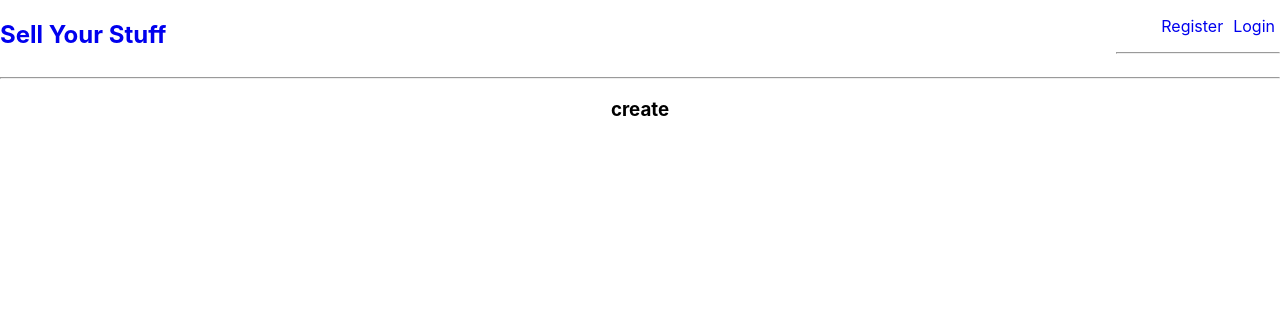
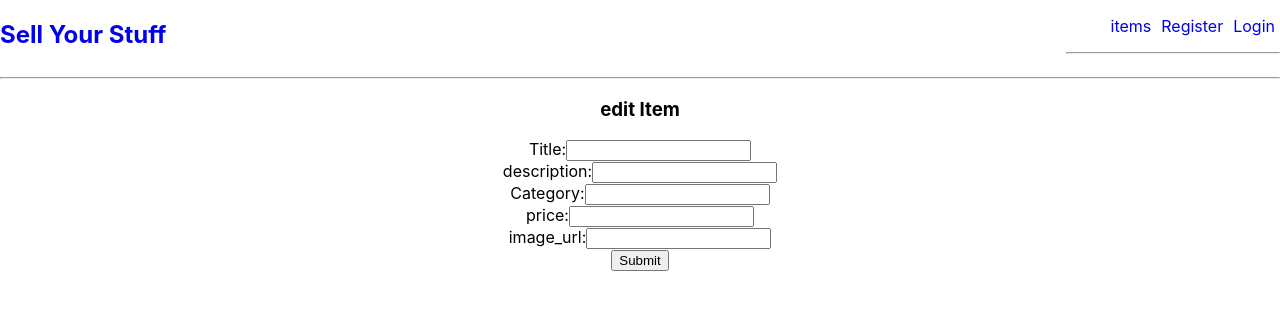
Before and after one commit to GAJimmyMoy/sellyourstuff, a React (Create React App) app in the folder client/: page /items/new in a window 1280 px wide. Shown: the top 310 px of the page. Built offline with nearby package versions, Linux system fonts and the light colour scheme.

Commit message:
edit page

```diff
--- a/client/src/App.css
+++ b/client/src/App.css
@@ -18,3 +18,16 @@ li{
 a{
   text-decoration: none;
 }
+
+.card{
+  height: 300px;
+  width: 300px;
+  border: 1px solid black;
+  margin: 10px;
+}
+.card_container{
+  display: flex;
+  flex-direction: row;
+  flex-wrap: wrap;
+  padding: 30px;
+}
--- a/client/src/App.js
+++ b/client/src/App.js
@@ -3,8 +3,13 @@ import './App.css';
 import Layout from './layouts/Layout';
 import { useState, useEffect } from 'react';
 import Login from './screens/Login';
+import Items from './screens/Items';
+import ItemDetails from './screens/ItemDetails'
+import MainContainer from './containers/MainContainer'
 import Register from './screens/Register';
+import CreateItem from './screens/CreateItem'
 import { loginUser, registerUser , verifyUser, removeToken} from './services/auth';
+import Edititem from './screens/Edititem';
 function App() {
   const [currentUser, setCurrentUser] = useState(null);
   const history = useHistory();
@@ -28,6 +33,8 @@ function App() {
     history.push('/')
   }
 
+
+
   const handleLogout = () => {
     setCurrentUser(null)
     localStorage.removeItem('authToken');
@@ -46,20 +53,24 @@ function App() {
             <Login handleLogin={handleLogin }/>
           </Route>
           <Route path='/items/:id/edit'>
-          <h3>update</h3>
+
+            <Edititem/>
           </Route>
           <Route path='/items/new'>
-          <h3>create</h3>
+          <CreateItem/>
           </Route>
           <Route path='/items/:id'>
-            <h3>get one</h3>
+            <h3>items id</h3>
+            <ItemDetails/>
           </Route>
           <Route path='/items'>
-          <h3>get all</h3>
+          <MainContainer/>
           </Route>
           <Route exact path='/'>
-          <h3>home page</h3>
+            <h3>home page</h3>
+            <MainContainer/>
           </Route>
+
 
         </Switch>
       </Layout>
--- a/client/src/components/Nav.jsx
+++ b/client/src/components/Nav.jsx
@@ -1,5 +1,6 @@
 import React from 'react'
-import {Link} from 'react-router-dom'
+import { Link } from 'react-router-dom'
+
 export default function Nav(props) {
   const { currentUser, handleLogout } = props;
   return (
@@ -17,7 +18,7 @@ export default function Nav(props) {
               <ul>
                 <li>
                 <p>{currentUser.username}</p>
-                <Link to='/register'>items</Link>
+
               </li>
               <li>
               <button onClick={handleLogout}> LogOut</button>
@@ -25,6 +26,9 @@ export default function Nav(props) {
             </ul>
             </> :
               <ul>
+                 <li>
+                 <Link to='/items'>items</Link>
+              </li>
               <li>
                 <Link to='/register'>Register</Link>
               </li>
@@ -36,8 +40,8 @@ export default function Nav(props) {
           <hr/>
           {
             currentUser && <>
-              <Link>items</Link>
-              <Link>categories</Link>
+              <Link to='/items'>items</Link>
+              <Link to='/items/new'>create</Link>
               </>
           }
 
--- /dev/null
+++ b/client/src/containers/MainContainer.jsx
@@ -0,0 +1,40 @@
+import React from 'react'
+import { Switch, Route } from 'react-router-dom'
+import Category from '../screens/Category'
+import { useState, useEffect } from 'react'
+import { getAllCategories } from '../services/category'
+import { getAllItems } from '../services/items'
+import Items from '../screens/Items'
+export default function MainContainer() {
+  const [items, setItems] = useState([])
+  const [category, setCategory] = useState([])
+
+  useEffect(() => {
+    const fetchCategory = async () => {
+      const categoryData = await getAllCategories();
+    setCategory(categoryData)
+    }
+    fetchCategory()
+  }, [])
+  useEffect(() => {
+    const fetchItems = async () => {
+      const itemData = await getAllItems();
+    setItems(itemData)
+    }
+    fetchItems()
+  }, [])
+  return (
+    <div>
+      <Switch>
+        <Route path='/category'>
+          <Category
+          category={category}/>
+        </Route>
+        <Route path='/items'>
+          <Items
+          items={items}/>
+        </Route>
+      </Switch>
+    </div>
+  )
+}
--- /dev/null
+++ b/client/src/screens/Category.jsx
@@ -0,0 +1,16 @@
+import React from 'react'
+
+export default function Category(props) {
+  const { category } = props;
+  return (
+    <div>
+      <h3>category</h3>
+      {
+        category.map(categ => (
+
+          <p key={category.id}>{category.name}</p>
+
+        ))}
+    </div>
+  )
+}
--- /dev/null
+++ b/client/src/screens/CreateItem.jsx
@@ -0,0 +1,74 @@
+import React from 'react'
+import {useState} from 'react'
+export default function CreateItem() {
+  const [formData, setFormData] = useState({
+    name: ''
+  })
+
+  const { name } = formData;
+
+  const handleChange = (e) => {
+    const { name, value } = e.target;
+    setFormData(prevState => ({
+      ...prevState,
+      [name]: value
+    }))
+  }
+
+  return (
+    <div>
+      <h3>edit Item</h3>
+      <label>Title:
+       <input
+          type="text"
+          name='title'
+          value={name}
+          onChange={handleChange}
+        >
+        </input>
+      </label>
+      <br/>
+      <label>description:
+       <input
+          type="text"
+          name='description'
+          value={name}
+          onChange={handleChange}
+        >
+        </input>
+      </label>
+      <br/>
+      <label>Category:
+       <input
+          type="text"
+          name='category'
+          value={name}
+          onChange={handleChange}
+        >
+        </input>
+      </label>
+      <br/>
+      <label>price:
+       <input
+          type="text"
+          name='price'
+          value={name}
+          onChange={handleChange}
+        >
+        </input>
+      </label>
+      <br/>
+      <label>image_url:
+       <input
+          type="text"
+          name='image'
+          value={name}
+          onChange={handleChange}
+        >
+        </input>
+      </label>
+      <br/>
+      <button>Submit</button>
+    </div>
+  )
+}
--- /dev/null
+++ b/client/src/screens/Edititem.jsx
@@ -0,0 +1,94 @@
+import React from 'react'
+import { useState, useEffect } from 'react'
+import { useParams } from 'react-router-dom';
+export default function Edititem(props) {
+  const { items } = props;
+  const [formData, setFormData] = useState({
+    title: '',
+    description: '',
+    category: '',
+    price: '',
+    image:''
+  })
+  const { id } = useParams;
+  const { name } = formData;
+
+
+  useEffect(() => {
+    const prefillFormData = () => {
+      const items = items.find(item => item.id === Number(id))
+      setFormData({
+        title: items.name
+      })
+    }
+    if (items.length) {
+      prefillFormData();
+    }
+
+  }, [items])
+
+  const handleChange = (e) => {
+    const { name, value } = e.target;
+    setFormData(prevState => ({
+      ...prevState,
+      [name]: value
+    }))
+  }
+
+  return (
+    <div>
+      <h3>edit Item</h3>
+      <label>Title:
+       <input
+          type="text"
+          name='title'
+          value={name}
+          onChange={handleChange}
+        >
+        </input>
+      </label>
+      <br/>
+      <label>description:
+       <input
+          type="text"
+          name='description'
+          value={name}
+          onChange={handleChange}
+        >
+        </input>
+      </label>
+      <br/>
+      <label>Category:
+       <input
+          type="text"
+          name='category'
+          value={name}
+          onChange={handleChange}
+        >
+        </input>
+      </label>
+      <br/>
+      <label>price:
+       <input
+          type="text"
+          name='price'
+          value={name}
+          onChange={handleChange}
+        >
+        </input>
+      </label>
+      <br/>
+      <label>image_url:
+       <input
+          type="text"
+          name='image'
+          value={name}
+          onChange={handleChange}
+        >
+        </input>
+      </label>
+      <br/>
+      <button>Submit</button>
+    </div>
+  )
+}
--- /dev/null
+++ b/client/src/screens/ItemDetails.jsx
@@ -0,0 +1,12 @@
+import React from 'react'
+import {useParams} from 'react-router-dom'
+export default function ItemDetails(props) {
+  const { id } = useParams;
+  console.log(id)
+  return (
+    <div>
+      <button>edit</button>
+      <button>delete</button>
+    </div>
+  )
+}
--- /dev/null
+++ b/client/src/screens/Items.jsx
@@ -0,0 +1,23 @@
+import React from 'react'
+import { Link } from 'react-router-dom'
+
+export default function Items(props) {
+  const { items } = props;
+
+
+  return (
+    <div className="card_container">
+
+      {
+        items.map(item => (
+          <Link to={`/items/${item.id}`}> <div className="card" key={item.id}>
+            <p >{item.title}</p>
+            <p>${ item.price}</p>
+            </div></Link>
+
+
+        ))
+      }
+    </div>
+  )
+}
--- a/client/src/services/items.js
+++ b/client/src/services/items.js
@@ -5,7 +5,7 @@ export const getAllItems = async () => {
   return resp.data;
 }
 
-export const getOneItem = async () => {
+export const getOneItem = async (id) => {
   const resp = await api.get(`/items/${id}`);
   return resp.data;
 }
```
Also changed, not shown: client/src/components/Card.jsx (added, +9 -0 lines), 2 other files (tests, documents, lock files or other folders).
